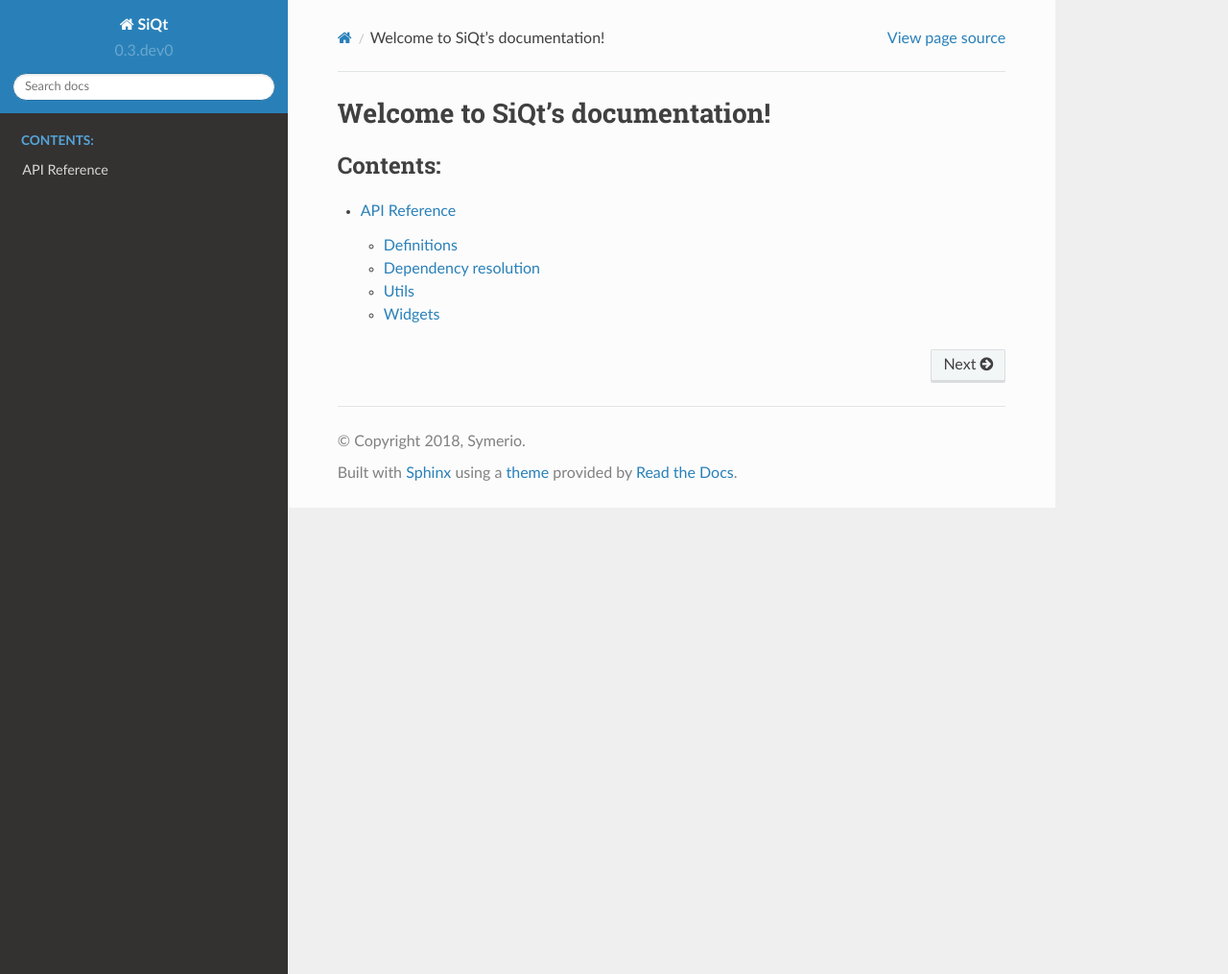
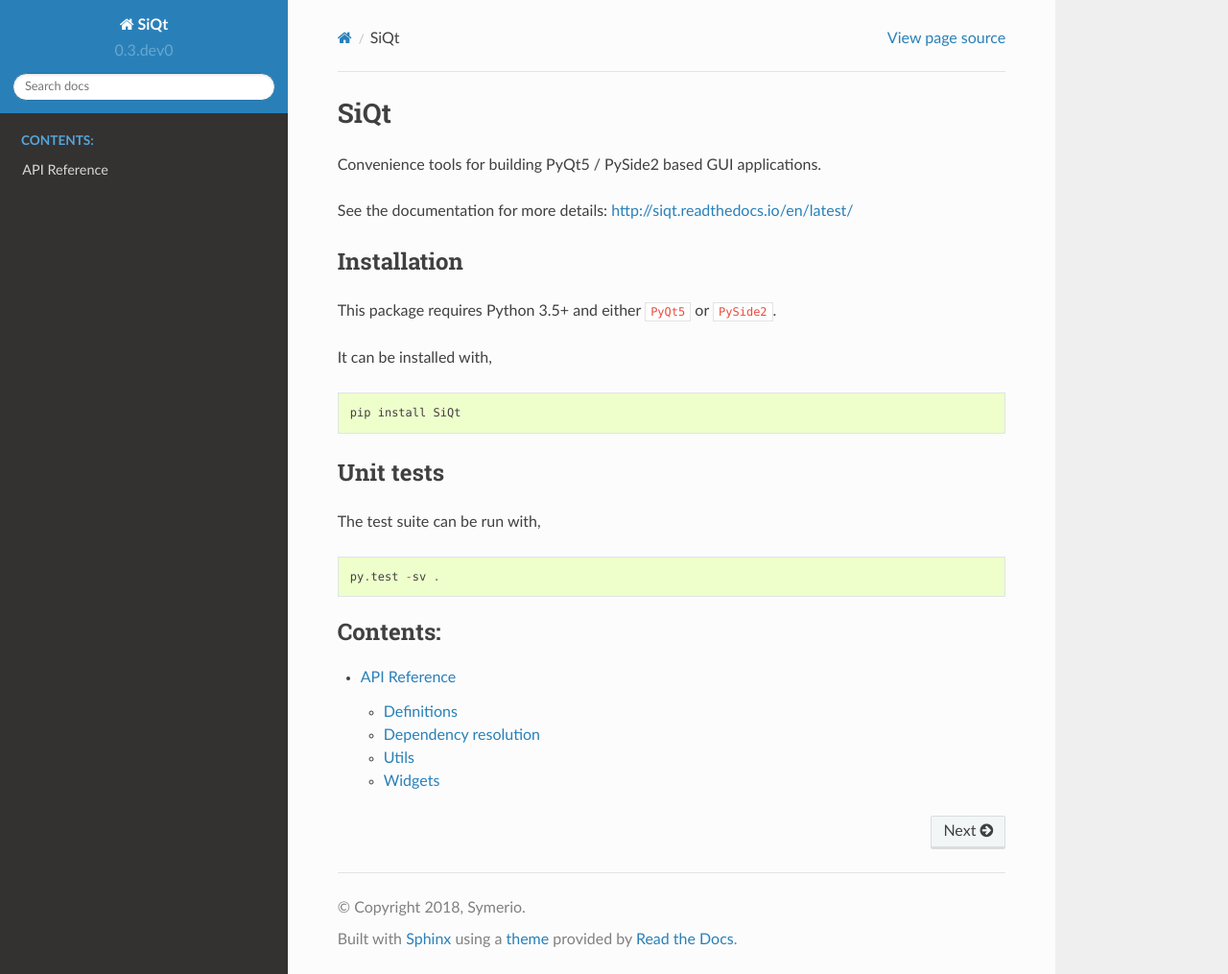
Before and after one commit to symerio/SiQt, a Sphinx documentation site: the page built from doc/index.rst, in a window 1280 px wide and 1015 px high. Shown: the whole window at 96% size. Built offline with Sphinx 7.4.7 and the Read the Docs theme 2.0.0, drawn with Linux system fonts in a browser that asks for light colours.

Commit message:
Improve docstrings and documentation (#14)

```diff
--- a/doc/conf.py
+++ b/doc/conf.py
@@ -49,7 +49,7 @@
 
 autosummary_generate = True
 
-autodoc_default_flags = ['members', 'inherited-members']
+autodoc_default_flags = ['members']
 
 
 intersphinx_mapping = {'python': ('https://docs.python.org/3.6', None),}
--- a/doc/index.rst
+++ b/doc/index.rst
@@ -3,8 +3,35 @@
    You can adapt this file completely to your liking, but it should at least
    contain the root `toctree` directive.
 
-Welcome to SiQt's documentation!
-================================
+SiQt
+====
+
+Convenience tools for building PyQt5 / PySide2 based GUI applications.
+
+
+See the documentation for more details: `http://siqt.readthedocs.io/en/latest/ <http://siqt.readthedocs.io/en/latest/>`_
+
+
+Installation
+------------
+
+This package requires Python 3.5+ and either ``PyQt5`` or ``PySide2``.
+
+It can be installed with,
+
+::
+
+    pip install SiQt
+
+
+Unit tests
+----------
+
+The test suite can be run with,
+
+::
+
+    py.test -sv .
 
 .. toctree::
    :maxdepth: 2
--- a/doc/requirements.txt
+++ b/doc/requirements.txt
@@ -1,3 +1,6 @@
+PyQt5
+qtpy
+matplotlib
 sphinx
 recommonmark
 sphinx_rtd_theme
```
Also changed, not shown: 3 other files.
